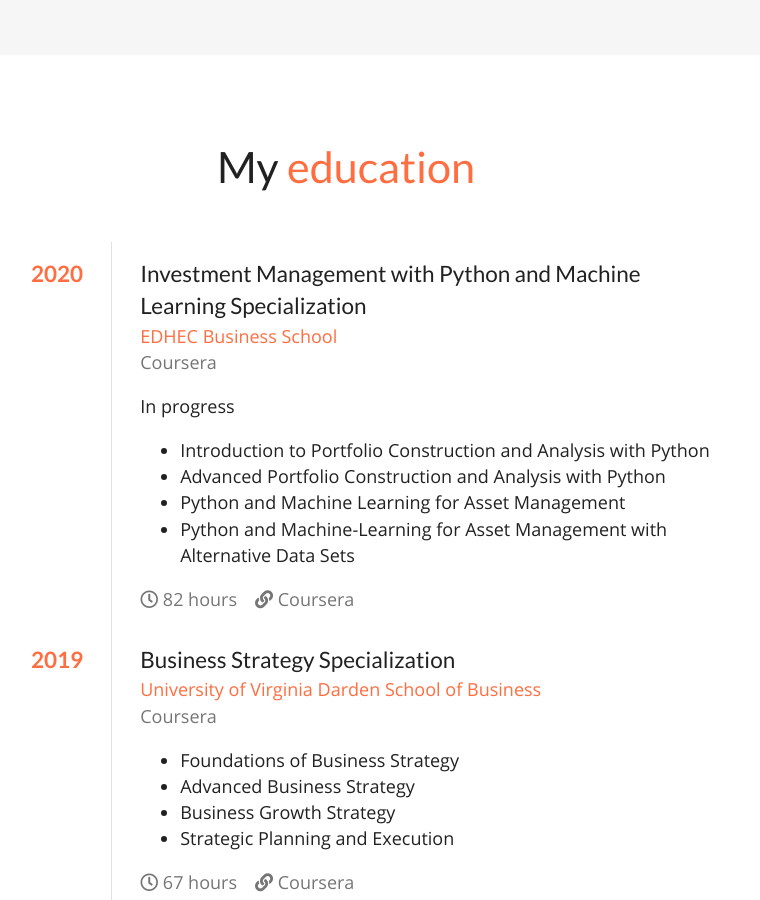
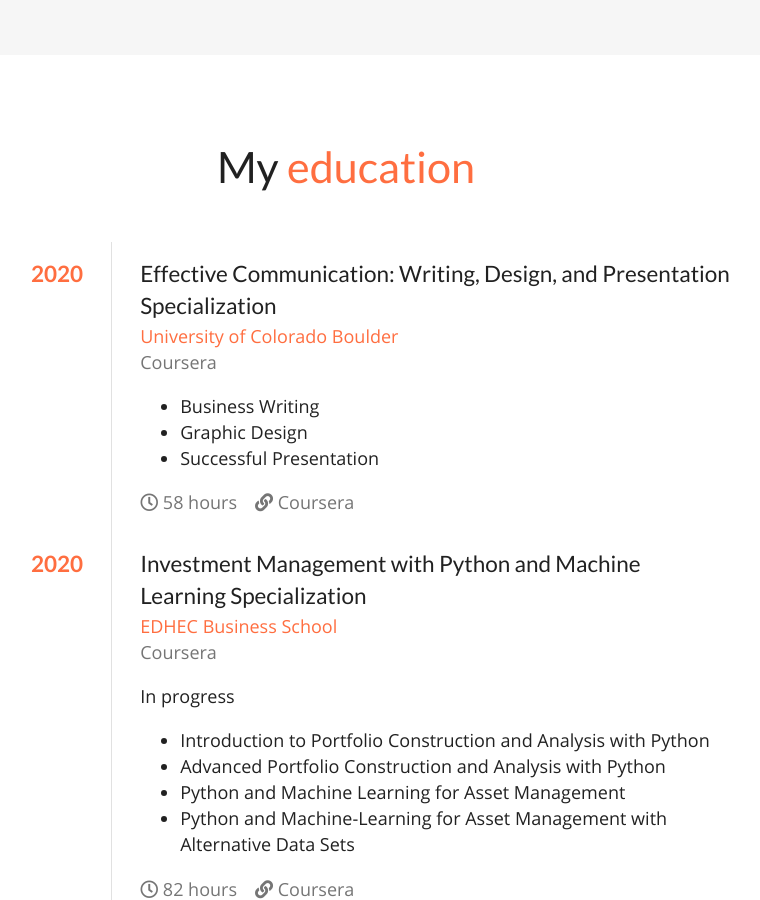
Before and after one commit to NicolasPoirier/nicolaspoirier.github.io, a Jekyll site: the page built from index.markdown, in a window 1280 px wide and 900 px high, scrolled down 5779 px. Shown: the whole window, without its empty margins (294-1054 px from the left). Built offline with Jekyll 4.4.1, drawn with Linux system fonts in a browser that asks for light colours.

Commit message:
Add Effective Communication Specialization

```diff
--- a/index.markdown
+++ b/index.markdown
@@ -234,6 +234,19 @@
       Development of the Android application and the Java backend.
 
 educations:
+  - name: "Effective Communication: Writing, Design, and Presentation Specialization"
+    start_date: 2020
+    end_date: 2020
+    organization: University of Colorado Boulder
+    place: Coursera
+    duration: 58 hours
+    link_text: Coursera
+    link_uri: https://www.coursera.org/specializations/effective-business-communication
+    description: |
+      - Business Writing
+      - Graphic Design
+      - Successful Presentation
+
   - name: Investment Management with Python and Machine Learning Specialization
     start_date: 2020
     end_date: 2020
```
